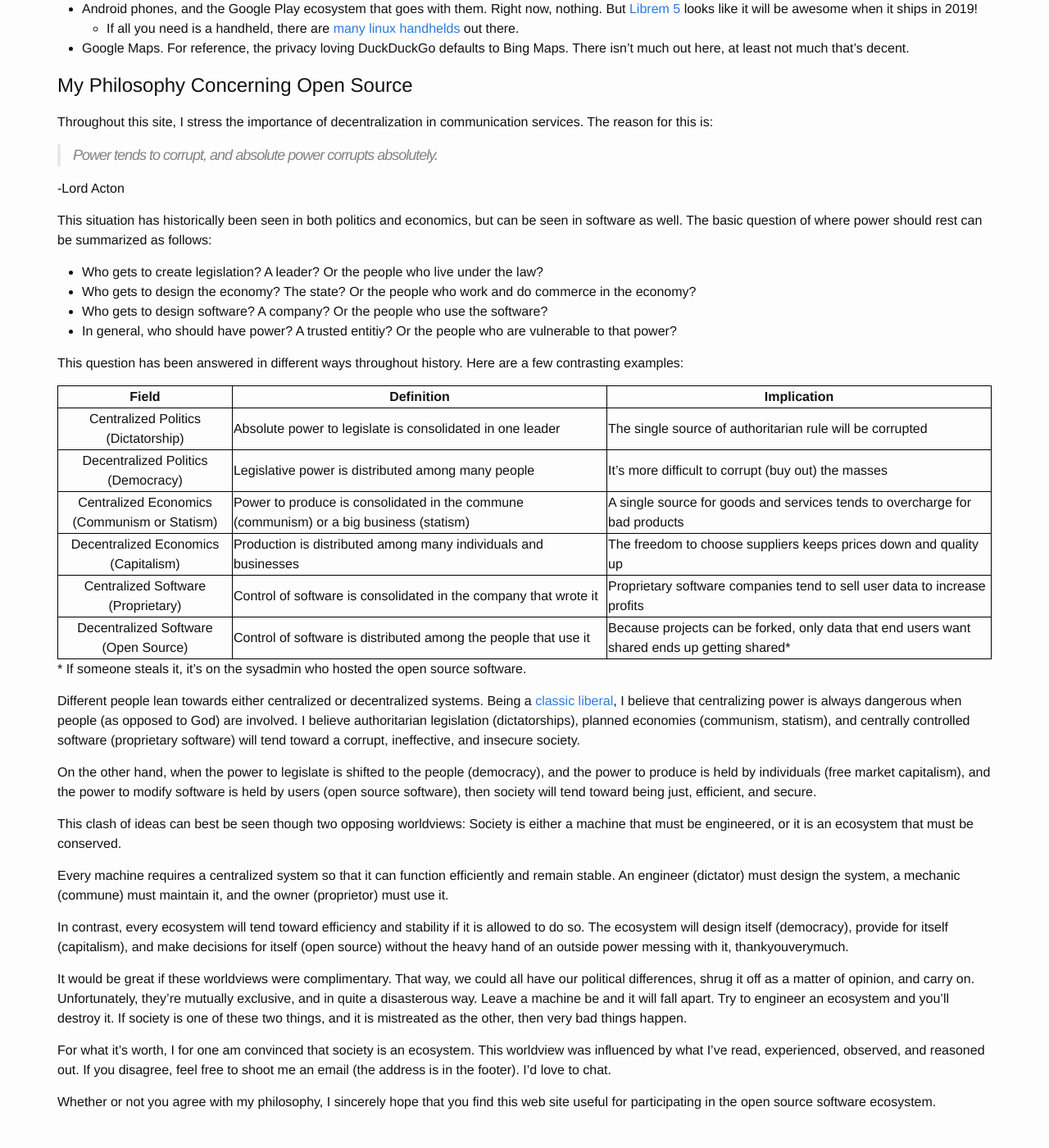
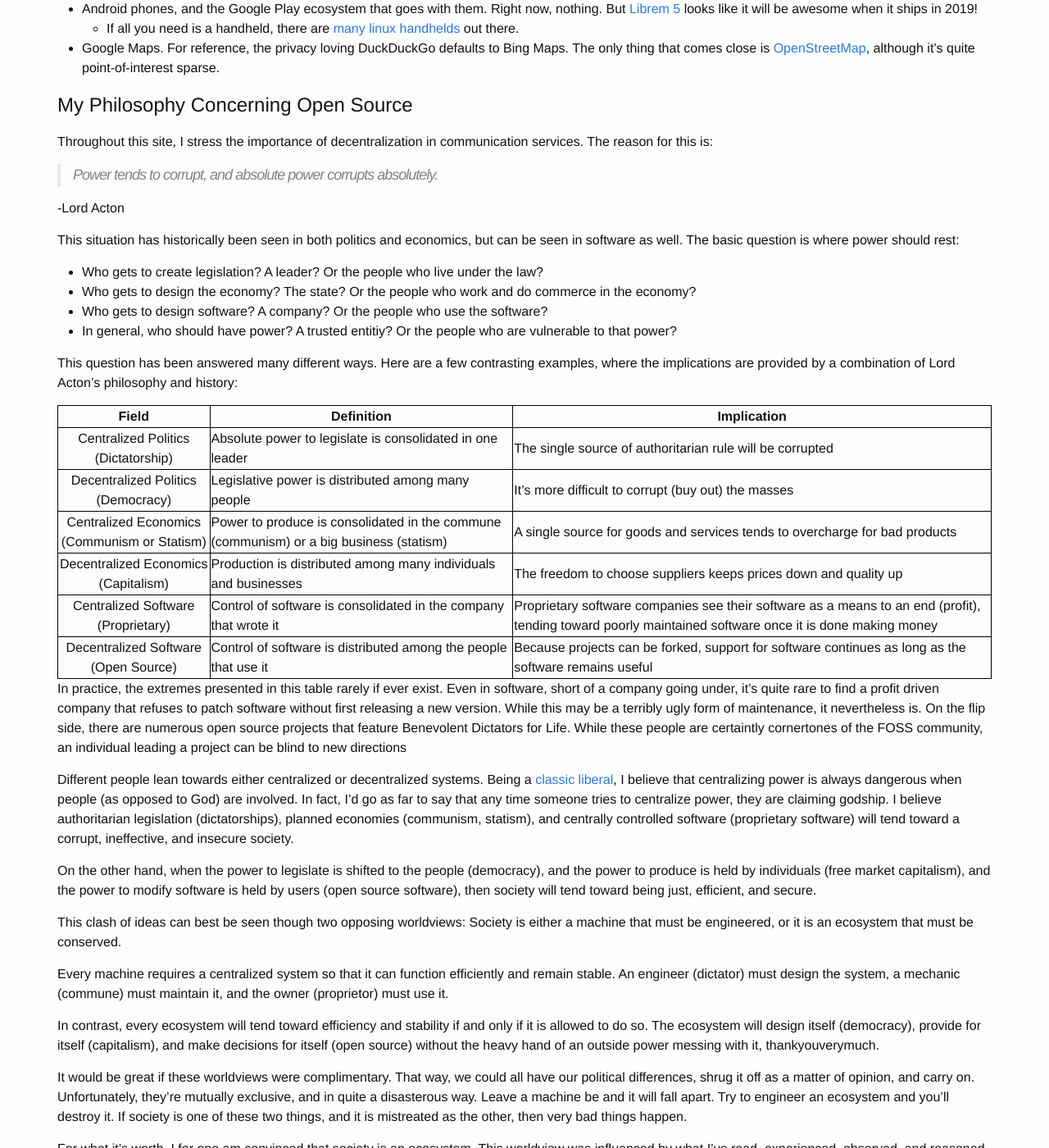
Before and after one commit to NathanRVance/homelinuxserver, a Jekyll site: the page built from about.md, in a window 1280 px wide and 1400 px high, scrolled down 714 px. Shown: the whole window at 82% size. Built offline with Jekyll 4.4.1, drawn with Linux system fonts in a browser that asks for light colours; some of the changed text lies outside the part shown.

Commit message:
minor tweaks

```diff
--- a/about.md
+++ b/about.md
@@ -25,7 +25,7 @@ Shamefully, there are several things that I have no good recommendations for:
  * Google Voice. Maybe [Matrix](https://matrix.org/) someday? If it bridged SMS, then yes. But it doesn't (yet), so no.
  * Android phones, and the Google Play ecosystem that goes with them. Right now, nothing. But [Librem 5](https://puri.sm/shop/librem-5/) looks like it will be awesome when it ships in 2019!
    * If all you need is a handheld, there are [many linux handhelds](https://www.reddit.com/r/linux/comments/4biamr/a_list_of_handheldpocket_linux_computers/) out there.
- * Google Maps. For reference, the privacy loving DuckDuckGo defaults to Bing Maps. There isn't much out here, at least not much that's decent.
+ * Google Maps. For reference, the privacy loving DuckDuckGo defaults to Bing Maps. The only thing that comes close is [OpenStreetMap](https://www.openstreetmap.org), although it's quite point-of-interest sparse.
 
 # My Philosophy Concerning Open Source
 Throughout this site, I stress the importance of decentralization in communication services. The reason for this is:
@@ -34,13 +34,13 @@ Throughout this site, I stress the importance of decentralization in communicati
 
 -Lord Acton
 
-This situation has historically been seen in both politics and economics, but can be seen in software as well. The basic question of where power should rest can be summarized as follows:
+This situation has historically been seen in both politics and economics, but can be seen in software as well. The basic question is where power should rest:
  * Who gets to create legislation? A leader? Or the people who live under the law?
  * Who gets to design the economy? The state? Or the people who work and do commerce in the economy?
  * Who gets to design software? A company? Or the people who use the software?
  * In general, who should have power? A trusted entitiy? Or the people who are vulnerable to that power?
 
-This question has been answered in different ways throughout history. Here are a few contrasting examples:
+This question has been answered many different ways. Here are a few contrasting examples, where the implications are provided by a combination of Lord Acton's philosophy and history:
 
 |---
 | Field | Definition | Implication |
@@ -49,12 +49,13 @@ This question has been answered in different ways throughout history. Here are a
 | Decentralized Politics (Democracy) | Legislative power is distributed among many people | It's more difficult to corrupt (buy out) the masses |
 | Centralized Economics <br> (Communism or Statism) | Power to produce is consolidated in the commune (communism) or a big business (statism) | A single source for goods and services tends to overcharge for bad products |
 | Decentralized Economics (Capitalism) | Production is distributed among many individuals and businesses | The freedom to choose suppliers keeps prices down and quality up |
-| Centralized Software (Proprietary) | Control of software is consolidated in the company that wrote it | Proprietary software companies tend to sell user data to increase profits |
-| Decentralized Software <br> (Open Source) | Control of software is distributed among the people that use it | Because projects can be forked, only data that end users want shared ends up getting shared\* |
+| Centralized Software (Proprietary) | Control of software is consolidated in the company that wrote it | Proprietary software companies see their software as a means to an end (profit), tending toward poorly maintained software once it is done making money |
+| Decentralized Software <br> (Open Source) | Control of software is distributed among the people that use it | Because projects can be forked, support for software continues as long as the software remains useful |
 {:.mbtablestyle}
-\* If someone steals it, it's on the sysadmin who hosted the open source software.
 
-Different people lean towards either centralized or decentralized systems. Being a [classic liberal](https://www.sciencedaily.com/terms/classical_liberalism.htm), I believe that centralizing power is always dangerous when people (as opposed to God) are involved. I believe authoritarian legislation (dictatorships), planned economies (communism, statism), and centrally controlled software (proprietary software) will tend toward a corrupt, ineffective, and insecure society.
+In practice, the extremes presented in this table rarely if ever exist. Even in software, short of a company going under, it's quite rare to find a profit driven company that refuses to patch software without first releasing a new version. While this may be a terribly ugly form of maintenance, it nevertheless is. On the flip side, there are numerous open source projects that feature Benevolent Dictators for Life. While these people are certaintly cornertones of the FOSS community, an individual leading a project can be blind to new directions
+
+Different people lean towards either centralized or decentralized systems. Being a [classic liberal](https://www.sciencedaily.com/terms/classical_liberalism.htm), I believe that centralizing power is always dangerous when people (as opposed to God) are involved. In fact, I'd go as far to say that any time someone tries to centralize power, they are claiming godship. I believe authoritarian legislation (dictatorships), planned economies (communism, statism), and centrally controlled software (proprietary software) will tend toward a corrupt, ineffective, and insecure society.
 
 On the other hand, when the power to legislate is shifted to the people (democracy), and the power to produce is held by individuals (free market capitalism), and the power to modify software is held by users (open source software), then society will tend toward being just, efficient, and secure.
 
@@ -62,7 +63,7 @@ This clash of ideas can best be seen though two opposing worldviews: Society is
 
 Every machine requires a centralized system so that it can function efficiently and remain stable. An engineer (dictator) must design the system, a mechanic (commune) must maintain it, and the owner (proprietor) must use it.
 
-In contrast, every ecosystem will tend toward efficiency and stability if it is allowed to do so. The ecosystem will design itself (democracy), provide for itself (capitalism), and make decisions for itself (open source) without the heavy hand of an outside power messing with it, thankyouverymuch.
+In contrast, every ecosystem will tend toward efficiency and stability if and only if it is allowed to do so. The ecosystem will design itself (democracy), provide for itself (capitalism), and make decisions for itself (open source) without the heavy hand of an outside power messing with it, thankyouverymuch.
 
 It would be great if these worldviews were complimentary. That way, we could all have our political differences, shrug it off as a matter of opinion, and carry on. Unfortunately, they're mutually exclusive, and in quite a disasterous way. Leave a machine be and it will fall apart. Try to engineer an ecosystem and you'll destroy it. If society is one of these two things, and it is mistreated as the other, then very bad things happen.
 
```
Also changed, not shown: other parts of about.md (+2 -2 lines), index.md (+1 -1 lines).
